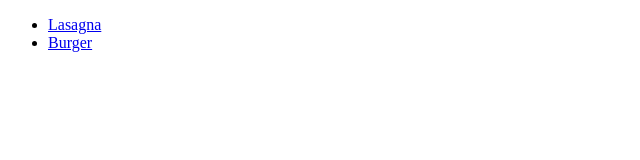
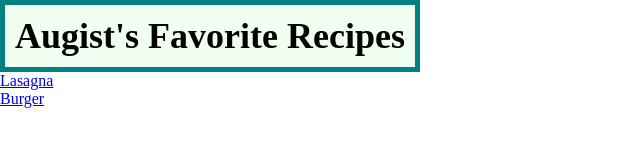
Before and after one commit to AugistBaker/odin-recipes, a plain HTML site: page index.html in a window 1280 px wide. Shown: the whole page, without its empty margins (0-640 px from the left). Drawn offline with Linux system fonts and the light colour scheme.

Commit message:
Many changes. Was playing around. Nothing to note.

```diff
--- a/index.html
+++ b/index.html
@@ -4,9 +4,12 @@
     <meta charset="UTF-8">
     <meta http-equiv="X-UA-Compatible" content="IE=edge">
     <meta name="viewport" content="width=device-width, initial-scale=1.0">
+    <link rel="stylesheet" href="/recipes/styles.css">
     <title>Recipes</title>
 </head>
 <body>
+
+<h1 class="funny">Augist's Favorite Recipes</h1>
 
 <ul>
     <li><a href="../odin-recipes/recipes/lasagna.html">Lasagna</a></li>
--- /dev/null
+++ b/recipes/styles.css
@@ -0,0 +1,14 @@
+*{
+    margin: 0px;
+    padding: 0px;
+}
+
+.funny{
+width: fit-content;
+height: fit-content;
+background-color: honeydew;
+padding: 10px;
+border: 5px solid teal;
+font-size: 36px;
+box-sizing: border-box;
+}
```
Also changed, not shown: recipes/burger.html (+1 -0 lines).
